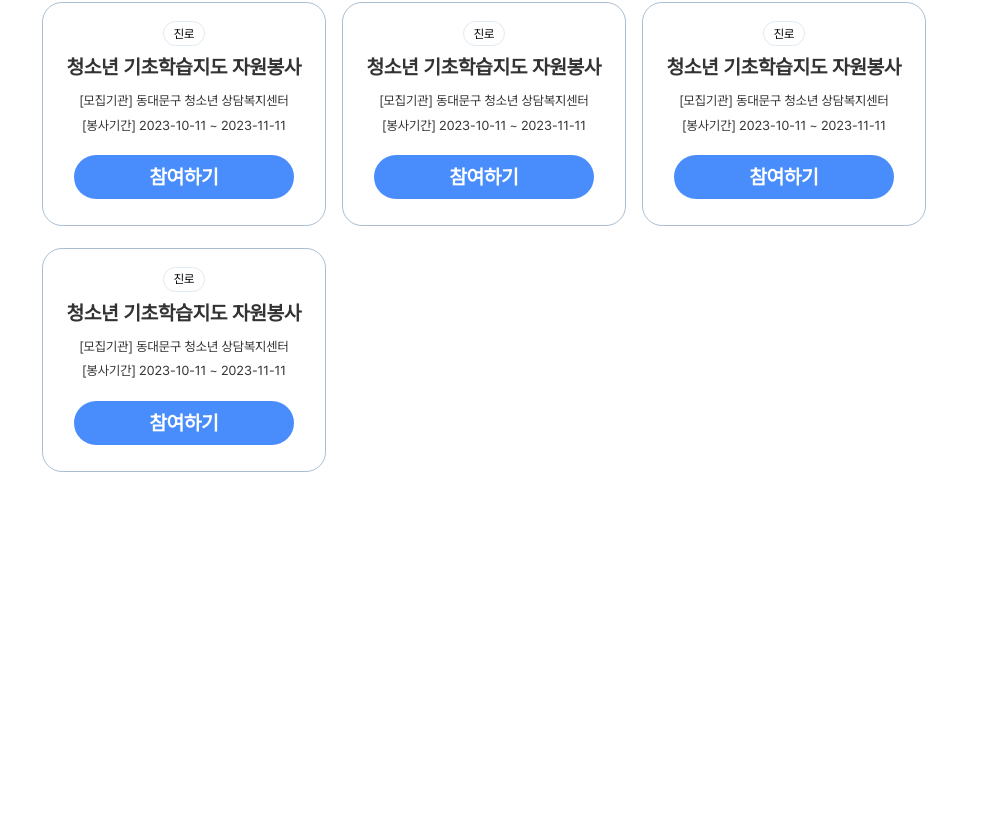
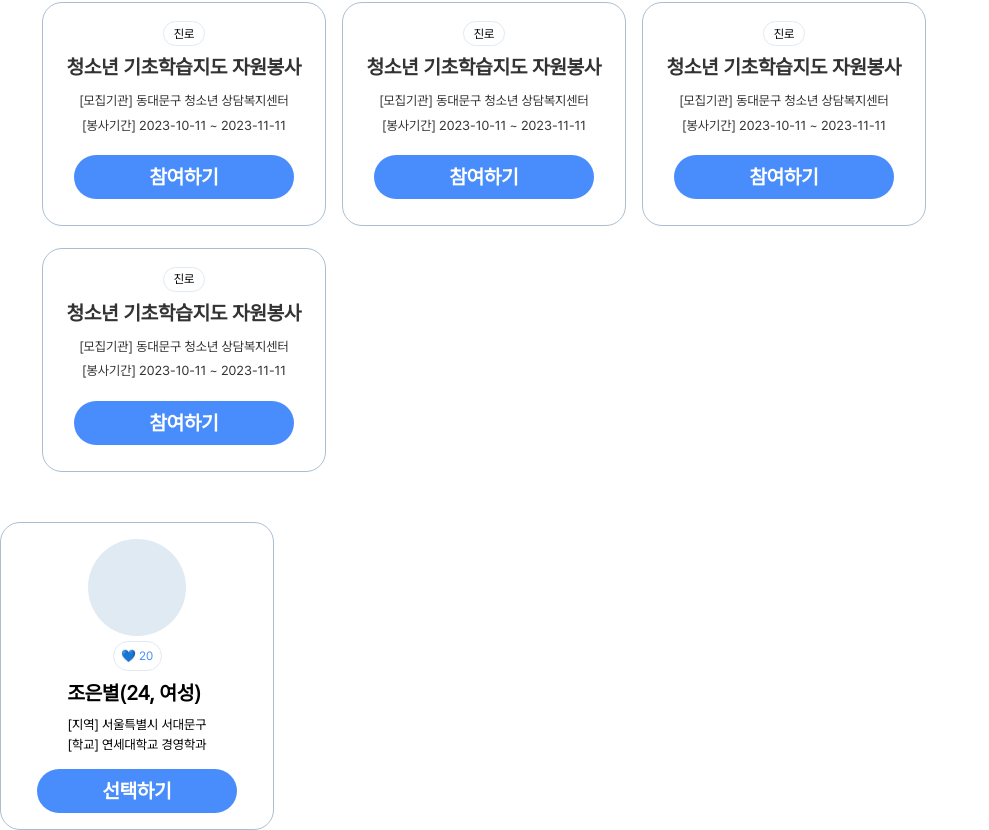
Before and after one commit to Kusitms-28th-Kukerton-E/Frontend, a React (Vite) app: page /main/volunteer in a window 1280 px wide. Shown: the part 488-1318 px from the top of the page, without its empty margins (0-989 px from the left). Before the commit the page ends 1010 px from the top, so only its background shows below. Built offline with nearby package versions, Linux system fonts and the light colour scheme.

Commit message:
feat: volunteer 컴포넌트 생성

```diff
--- a/src/components/button.tsx
+++ b/src/components/button.tsx
@@ -10,6 +10,15 @@ export const MainButton = styled.button`
   color: var(--color-white);
 `;
 
+export const MainButton2 = styled.button`
+  border-radius: 60px;
+  border: none;
+  background: var(--color-main2);
+  color: var(--color-white);
+  padding: 20px 48px;
+  width: 100%;
+`;
+
 export const SubButton = styled.button`
   width: 700px;
   height: 112px;
@@ -20,6 +29,16 @@ export const SubButton = styled.button`
   color: var(--color-gray1);
 `;
 
+export const SubButton2 = styled.button`
+  border-radius: 60px;
+  border: 1px solid;
+  border-color: var(--color-sub4);
+  background: var(--color-white);
+  color: var(--color-sub4);
+  padding: 20px 48px;
+  width: 100%;
+`;
+
 export const CancelButton = styled.button`
   width: 700px;
   height: 112px;
@@ -28,3 +47,18 @@ export const CancelButton = styled.button`
   border-radius: 20px;
   background: var(--gray1, #f2f4f6);
 `;
+
+export const LikeButton = styled.button`
+  color: var(--color-main2);
+  font-family: Pretendard;
+  font-size: 24px;
+  font-weight: 500;
+  line-height: 1.5;
+  width: 98px;
+  border: 1px solid;
+  border-color: var(--color-sub1);
+  border-radius: 40px;
+  padding: 10px 0px;
+  margin: 10px 0px;
+  background-color: var(--color-white);
+`;
--- /dev/null
+++ b/src/page/Home/Volunteer.tsx
@@ -0,0 +1,102 @@
+import { LikeButton, MainButton2, SubButton2 } from '@/components/button';
+import { Hl2 } from '@/style/common';
+import styled from 'styled-components';
+
+const Volunteer = ({ mode }: { mode: string }) => {
+  return (
+    <MainContainer>
+      <Circle />
+      <LikeButton>💙 20</LikeButton>
+      <InfoContainer>
+        <Hl2>조은별(24, 여성)</Hl2>
+        <div className="info">
+          <span>[지역] 서울특별시 서대문구</span>
+          <span>[학교] 연세대학교 경영학과</span>
+        </div>
+      </InfoContainer>
+      {mode === 'ver1' && <ButtonContainer1 />}
+      {mode === 'ver2' && <ButtonContainer2 />}
+      {mode === 'ver3' && <ButtonContainer3 />}
+    </MainContainer>
+  );
+};
+
+const ButtonContainer1 = () => {
+  return (
+    <ButtonContainer>
+      <MainButton2>
+        <Hl2>수락</Hl2>
+      </MainButton2>
+      <SubButton2>
+        <Hl2>삭제</Hl2>
+      </SubButton2>
+    </ButtonContainer>
+  );
+};
+
+const ButtonContainer2 = () => {
+  return (
+    <ButtonContainer>
+      <MainButton2>
+        <Hl2>평가하기</Hl2>
+      </MainButton2>
+    </ButtonContainer>
+  );
+};
+
+const ButtonContainer3 = () => {
+  return (
+    <ButtonContainer>
+      <MainButton2>
+        <Hl2>선택하기</Hl2>
+      </MainButton2>
+    </ButtonContainer>
+  );
+};
+
+const MainContainer = styled.div`
+  display: flex;
+  flex-direction: column;
+  align-items: center;
+  width: 544px;
+  border: 2px solid;
+  border-color: var(--color-gray-blue);
+  border-radius: 40px;
+  padding: 32px 0px;
+`;
+
+const Circle = styled.div`
+  width: 195px;
+  height: 195px;
+  border-radius: 50%;
+  background-color: var(--color-sub1);
+`;
+
+const InfoContainer = styled.div`
+  display: flex;
+  flex-direction: column;
+  gap: 10px;
+  padding-top: 10px;
+  padding-bottom: 30px;
+
+  .info {
+    display: flex;
+    flex-direction: column;
+    padding-top: 10px;
+
+    span {
+      font-family: Pretendard;
+      font-size: 26px;
+      font-weight: 400;
+      line-height: 1.5;
+    }
+  }
+`;
+
+const ButtonContainer = styled.div`
+  display: flex;
+  flex-direction: row;
+  gap: 20px;
+  width: 400px;
+`;
+export default Volunteer;
--- a/src/page/Home/VolunteerPage.tsx
+++ b/src/page/Home/VolunteerPage.tsx
@@ -1,5 +1,6 @@
 import styled from 'styled-components';
 import Category from './category';
+import Volunteer from './Volunteer';
 
 const VolunteerPage = () => {
   return (
@@ -43,6 +44,7 @@ const VolunteerPage = () => {
           <JoinButton>참여하기</JoinButton>
         </DataBox>
       </DataContainer>
+      <Volunteer mode="ver3" />
     </VolContainer>
   );
 };
```
